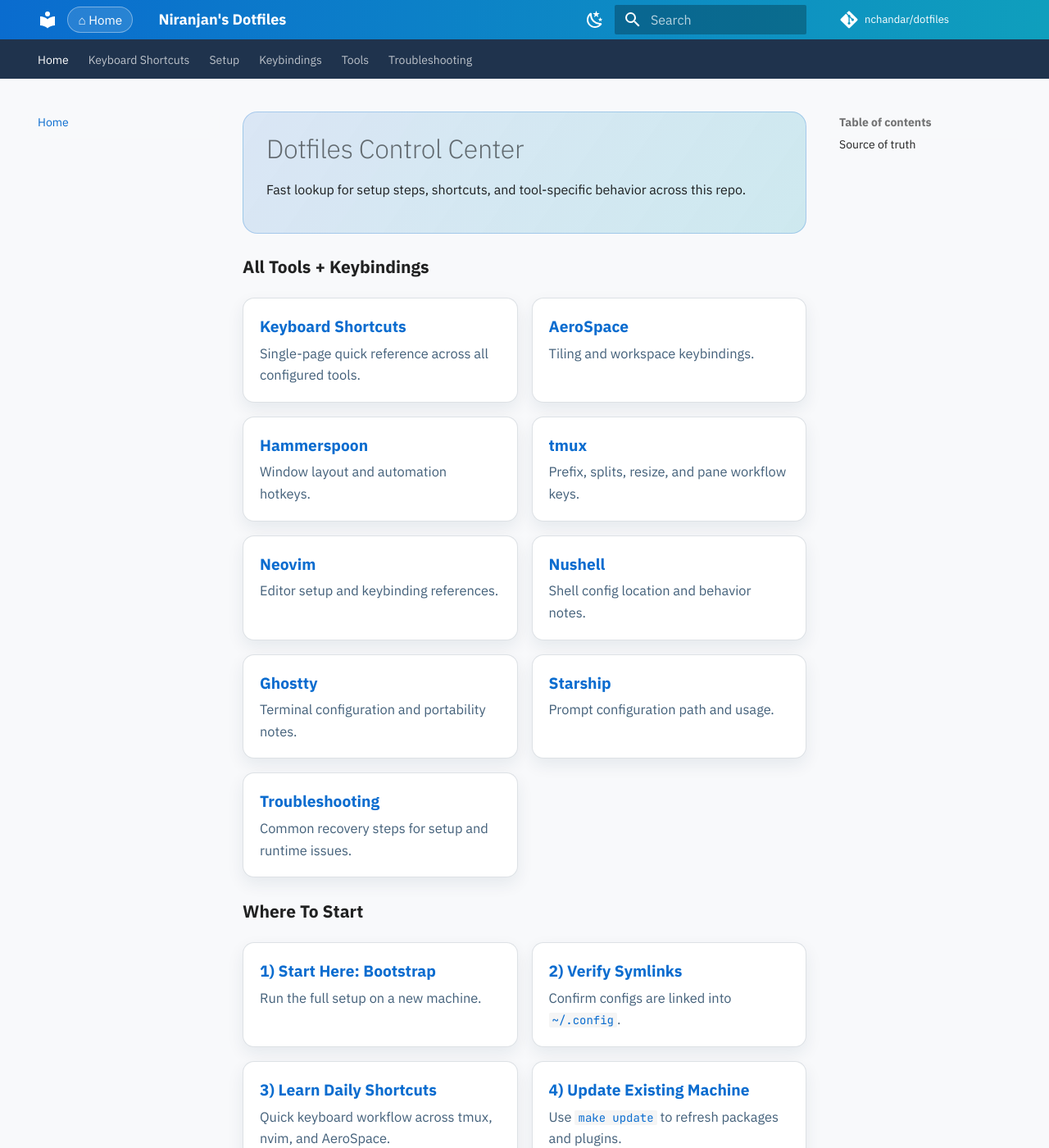
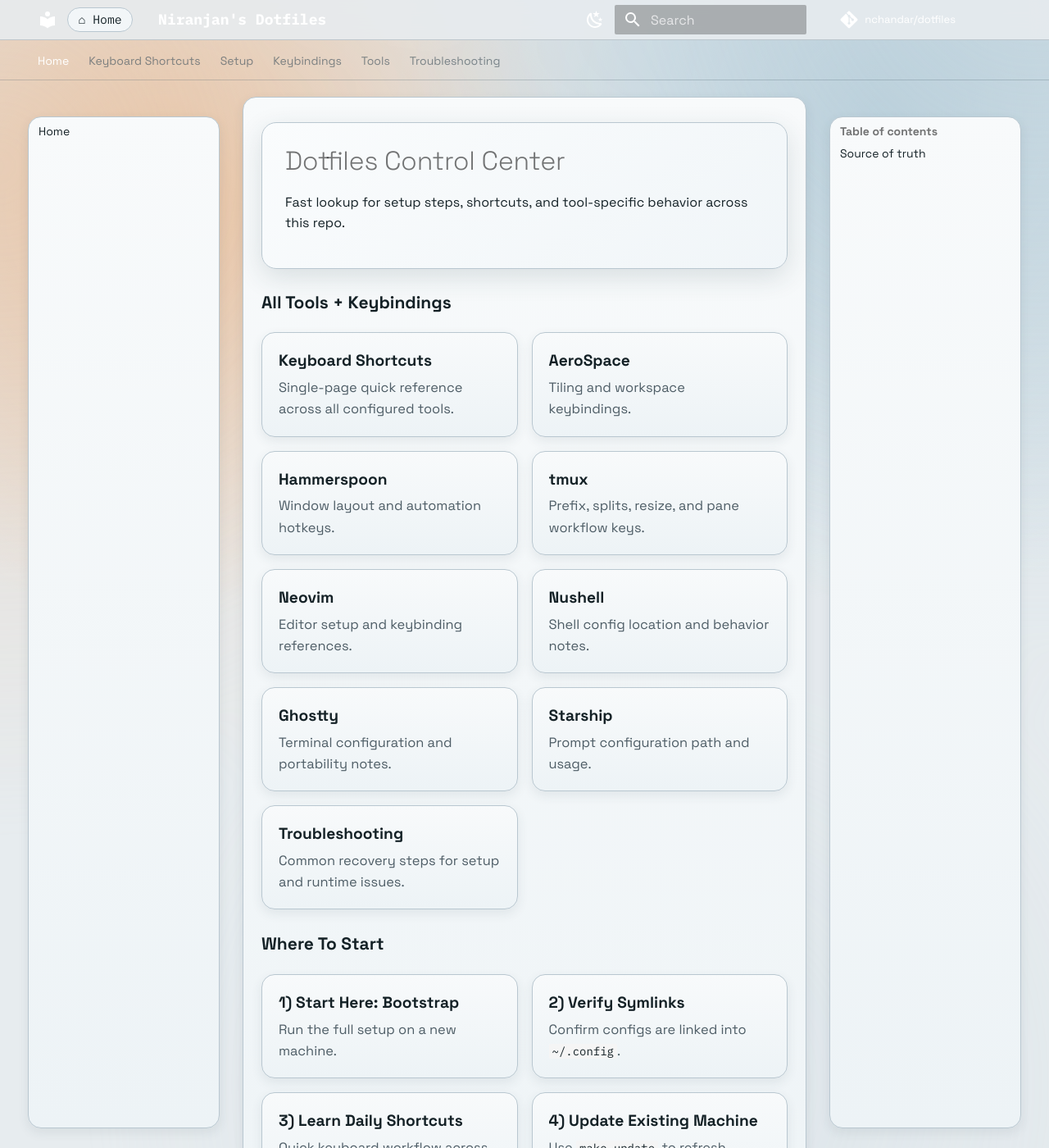
Before and after one commit to nchandar/dotfiles, an MkDocs documentation site: the page built from docs/index.md, in a window 1280 px wide and 1400 px high. Shown: the whole window at 82% size. Built offline with MkDocs 1.6.1 and Material for MkDocs 9.7.7, drawn with Linux system fonts in a browser that asks for light colours; comment, search, counter and statistics services are not loaded.

Commit message:
Apply portfolio-inspired visual theme to docs

```diff
--- a/docs/stylesheets/extra.css
+++ b/docs/stylesheets/extra.css
@@ -1,45 +1,146 @@
 :root {
-  --brand-cyan: #0f9fbd;
-  --brand-blue: #0a6ccf;
-  --brand-ink: #12304a;
-  --brand-sand: #f4efe7;
+  --pf-bg: #e7ecef;
+  --pf-paper: #f8fafb;
+  --pf-paper-2: #edf3f6;
+  --pf-text: #142126;
+  --pf-muted: #4e5d66;
+  --pf-line: #b9c7d0;
+  --pf-accent: #c56f42;
+  --pf-accent-soft: #f2e2d8;
+  --pf-radius: 16px;
+  --pf-shadow: 0 10px 32px rgba(35, 61, 74, 0.14);
+  --pf-shadow-soft: 0 5px 14px rgba(39, 65, 79, 0.09);
+  --pf-shadow-hover: 0 12px 26px rgba(31, 58, 73, 0.16);
+  --pf-topbar-bg: rgba(231, 236, 239, 0.9);
+  --pf-topbar-line: rgba(74, 96, 108, 0.26);
+  --pf-brand-bg: #f2f6f8;
+  --pf-hero-bg: linear-gradient(145deg, rgba(250, 252, 253, 0.97), rgba(240, 245, 248, 0.94));
+  --pf-surface: #f3f7f9;
+  --pf-surface-hover: #eef4f7;
+  --pf-surface-border-hover: #9eb2be;
+  --pf-body-grad-1: #bcd1dc;
+  --pf-body-grad-2: #e8c4a5;
+  --pf-body-fx-1: rgba(232, 196, 165, 0.42);
+  --pf-body-fx-2: rgba(188, 209, 220, 0.5);
+  --pf-body-fx-3: rgba(204, 218, 226, 0.34);
 }
 
 [data-md-color-scheme="default"] {
-  --md-primary-fg-color: var(--brand-blue);
-  --md-accent-fg-color: #0a9bb6;
-  --md-default-bg-color: #f8f9fb;
+  --md-primary-fg-color: #142126;
+  --md-accent-fg-color: var(--pf-accent);
+  --md-default-bg-color: transparent;
+  --md-default-fg-color: var(--pf-text);
 }
 
 [data-md-color-scheme="slate"] {
-  --md-primary-fg-color: #2e8bd8;
-  --md-accent-fg-color: #3eb6cc;
-  --md-default-bg-color: #0f1722;
+  --pf-bg: #0f1519;
+  --pf-paper: #1a242c;
+  --pf-paper-2: #172128;
+  --pf-text: #edf4f8;
+  --pf-muted: #9fb1bc;
+  --pf-line: #314553;
+  --pf-accent: #e59466;
+  --pf-accent-soft: #3b2a22;
+  --pf-shadow: 0 12px 36px rgba(2, 7, 10, 0.45);
+  --pf-shadow-soft: 0 8px 20px rgba(3, 9, 13, 0.35);
+  --pf-shadow-hover: 0 14px 30px rgba(1, 7, 12, 0.52);
+  --pf-topbar-bg: rgba(13, 20, 25, 0.84);
+  --pf-topbar-line: rgba(81, 109, 125, 0.28);
+  --pf-brand-bg: #18222a;
+  --pf-hero-bg: linear-gradient(145deg, rgba(28, 39, 47, 0.96), rgba(21, 30, 37, 0.97));
+  --pf-surface: #172129;
+  --pf-surface-hover: #1d2a33;
+  --pf-surface-border-hover: #4b6678;
+  --pf-body-grad-1: #223a4a;
+  --pf-body-grad-2: #4f3225;
+  --pf-body-fx-1: rgba(166, 110, 77, 0.18);
+  --pf-body-fx-2: rgba(82, 121, 145, 0.2);
+  --pf-body-fx-3: rgba(72, 103, 123, 0.14);
+
+  --md-primary-fg-color: #1f2d36;
+  --md-accent-fg-color: var(--pf-accent);
+  --md-default-bg-color: transparent;
+  --md-default-fg-color: var(--pf-text);
+}
+
+body {
+  color: var(--pf-text);
+  background:
+    radial-gradient(circle at 84% 10%, var(--pf-body-grad-1) 0, transparent 36%),
+    radial-gradient(circle at 16% 18%, var(--pf-body-grad-2) 0, transparent 32%),
+    var(--pf-bg);
+}
+
+body::before {
+  content: "";
+  position: fixed;
+  inset: -24% -16%;
+  z-index: -1;
+  pointer-events: none;
+  background:
+    radial-gradient(circle at 12% 26%, var(--pf-body-fx-1) 0, rgba(232, 196, 165, 0) 38%),
+    radial-gradient(circle at 87% 13%, var(--pf-body-fx-2) 0, rgba(188, 209, 220, 0) 41%),
+    radial-gradient(circle at 60% 80%, var(--pf-body-fx-3) 0, rgba(204, 218, 226, 0) 36%);
+  filter: blur(14px);
 }
 
 .md-header {
-  background: linear-gradient(95deg, var(--brand-blue), var(--brand-cyan));
+  backdrop-filter: blur(10px);
+  background: var(--pf-topbar-bg);
+  border-bottom: 1px solid var(--pf-topbar-line);
+}
+
+.md-header__topic,
+.md-header__title {
+  font-family: "IBM Plex Mono", monospace;
 }
 
 .md-tabs {
-  background: rgba(8, 30, 58, 0.9);
+  background: transparent;
+  border-bottom: 1px solid var(--pf-topbar-line);
+}
+
+.md-tabs__link {
+  color: var(--pf-muted);
+}
+
+.md-tabs__link--active,
+.md-tabs__link:hover {
+  color: var(--pf-text);
 }
 
 .md-main__inner {
   margin-top: 1rem;
 }
 
+.md-sidebar__scrollwrap,
+.md-content__inner {
+  background: linear-gradient(180deg, var(--pf-paper), var(--pf-paper-2));
+  border: 1px solid var(--pf-line);
+  border-radius: var(--pf-radius);
+  box-shadow: var(--pf-shadow-soft);
+}
+
+.md-sidebar__scrollwrap {
+  padding-top: 0.4rem;
+}
+
+.md-content__inner {
+  padding: 1.1rem 1.1rem 1.3rem;
+}
+
 .hero {
-  border-radius: 18px;
-  padding: 1.2rem 1.4rem;
+  border-radius: calc(var(--pf-radius) + 2px);
+  padding: 1.3rem 1.4rem;
   margin-bottom: 1rem;
-  background: linear-gradient(125deg, rgba(15, 108, 207, 0.13), rgba(15, 159, 189, 0.18));
-  border: 1px solid rgba(15, 108, 207, 0.25);
+  background: var(--pf-hero-bg);
+  border: 1px solid var(--pf-line);
+  box-shadow: var(--pf-shadow);
 }
 
 .hero h1 {
   margin-top: 0;
-  margin-bottom: 0.4rem;
+  margin-bottom: 0.35rem;
 }
 
 .link-grid {
@@ -52,11 +153,11 @@
 .link-card {
   display: block;
   padding: 0.95rem 1rem;
-  border-radius: 14px;
+  border-radius: var(--pf-radius);
   text-decoration: none;
-  border: 1px solid rgba(18, 48, 74, 0.14);
-  background: #ffffff;
-  box-shadow: 0 8px 20px rgba(18, 48, 74, 0.08);
+  border: 1px solid var(--pf-line);
+  background: linear-gradient(180deg, var(--pf-paper), var(--pf-paper-2));
+  box-shadow: var(--pf-shadow-soft);
   transition: transform 0.18s ease, box-shadow 0.18s ease, border-color 0.18s ease;
 }
 
@@ -67,24 +168,14 @@
 }
 
 .link-card span {
-  color: #43607a;
+  color: var(--pf-muted);
   font-size: 0.82rem;
 }
 
 .link-card:hover {
   transform: translateY(-2px);
-  box-shadow: 0 10px 24px rgba(18, 48, 74, 0.13);
-  border-color: rgba(15, 108, 207, 0.35);
-}
-
-[data-md-color-scheme="slate"] .link-card {
-  background: #162334;
-  border-color: rgba(138, 180, 223, 0.24);
-  box-shadow: none;
-}
-
-[data-md-color-scheme="slate"] .link-card span {
-  color: #a9bbcf;
+  box-shadow: var(--pf-shadow-hover);
+  border-color: var(--pf-surface-border-hover);
 }
 
 .section-title {
@@ -101,10 +192,11 @@
 }
 
 .custom-header-btn {
-  border: 1px solid rgba(255, 255, 255, 0.38);
-  background: rgba(255, 255, 255, 0.12);
-  color: #fff;
-  font-size: 0.76rem;
+  border: 1px solid var(--pf-line);
+  background: var(--pf-brand-bg);
+  color: var(--pf-text);
+  font-family: "IBM Plex Mono", monospace;
+  font-size: 0.74rem;
   border-radius: 999px;
   padding: 0.28rem 0.62rem;
   line-height: 1.2;
@@ -114,15 +206,15 @@
 }
 
 .custom-header-btn:hover {
-  background: rgba(255, 255, 255, 0.24);
+  background: var(--pf-surface-hover);
 }
 
 .custom-breadcrumbs {
   margin: 0.05rem 0 0.95rem;
-  padding: 0.45rem 0.65rem;
+  padding: 0.48rem 0.68rem;
   border-radius: 10px;
-  border: 1px solid rgba(15, 108, 207, 0.22);
-  background: rgba(15, 108, 207, 0.08);
+  border: 1px solid var(--pf-line);
+  background: var(--pf-accent-soft);
 }
 
 .custom-breadcrumbs ol {
@@ -144,7 +236,7 @@
 
 .custom-breadcrumbs li:not(:last-child)::after {
   content: "/";
-  color: rgba(67, 96, 122, 0.75);
+  color: var(--pf-muted);
 }
 
 .custom-breadcrumbs a {
@@ -156,7 +248,13 @@
   font-weight: 700;
 }
 
-[data-md-color-scheme="slate"] .custom-breadcrumbs {
-  border-color: rgba(62, 182, 204, 0.28);
-  background: rgba(62, 182, 204, 0.12);
+@media (max-width: 900px) {
+  .md-content__inner {
+    padding: 0.9rem 0.85rem 1.1rem;
+  }
+
+  .custom-header-btn {
+    font-size: 0.7rem;
+    padding: 0.24rem 0.52rem;
+  }
 }
--- a/mkdocs.yml
+++ b/mkdocs.yml
@@ -7,8 +7,8 @@ repo_name: nchandar/dotfiles
 theme:
   name: material
   font:
-    text: IBM Plex Sans
-    code: JetBrains Mono
+    text: Space Grotesk
+    code: IBM Plex Mono
   features:
     - navigation.sections
     - navigation.expand
```
